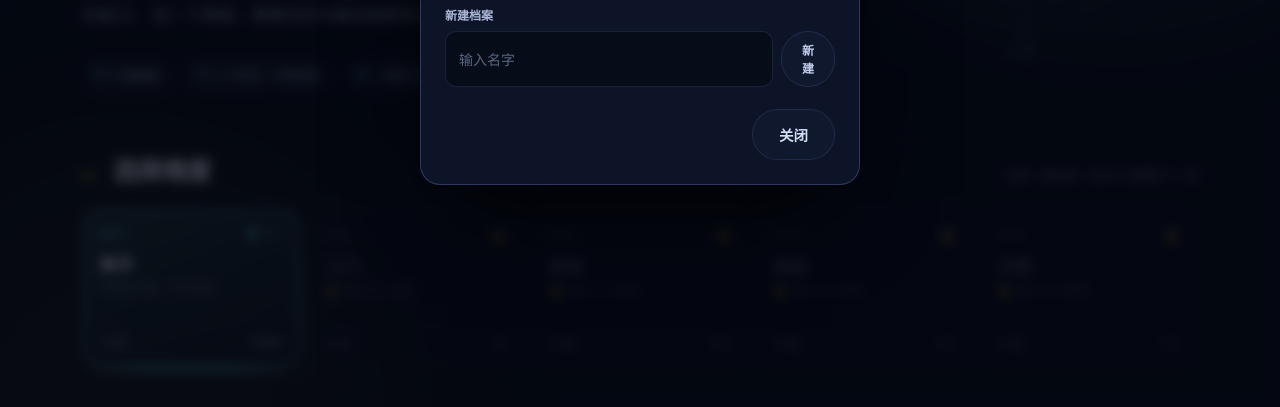
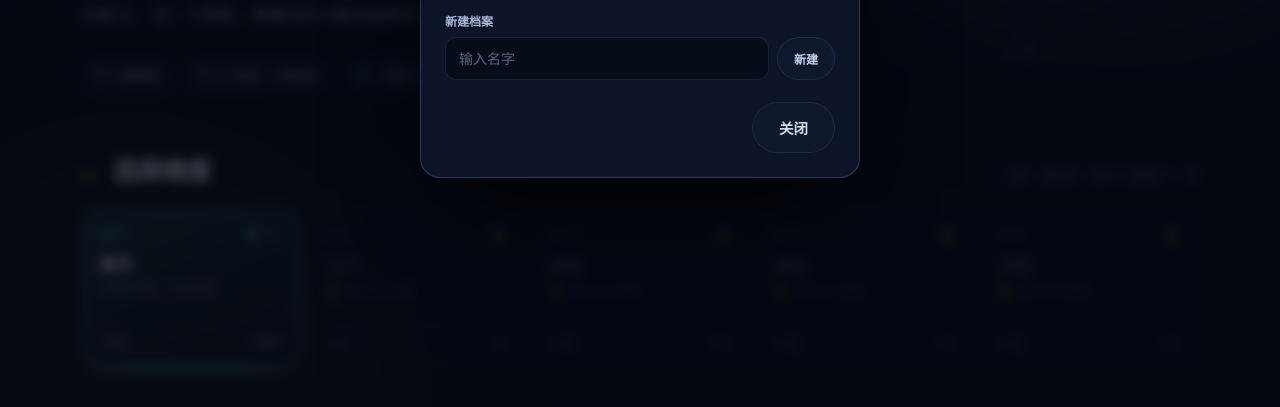
Before and after one commit to potato10086-big/focus-train-lab, a plain HTML site: page index.html in a window 1280 px wide. Both pictures are taken after a click on the button "训练者". Shown: the part 393-800 px from the top of the page. Drawn offline with Linux system fonts and the light colour scheme.

```diff
--- a/index.html
+++ b/index.html
@@ -438,6 +438,9 @@ h1 .l2{display:block;font-family:"Songti SC","STSong","SimSun",Georgia,serif;fon
 .field input,.field textarea{width:100%;padding:11px 13px;border-radius:11px;font-size:14px;
   background:rgba(7,11,22,.8);border:1px solid var(--line);color:#EAF0FF;font-family:inherit;resize:vertical}
 .field textarea{font-family:ui-monospace,Consolas,monospace;font-size:11px;line-height:1.5;min-height:70px}
+.inline-row{display:flex;gap:8px}
+.inline-row input{flex:1;min-width:0}
+.inline-row .btn-sm{flex:0 0 auto;white-space:nowrap}
 .field input::placeholder,.field textarea::placeholder{color:#5C6885}
 .row-between{display:flex;align-items:center;justify-content:space-between;gap:14px;
   padding:12px 0;border-bottom:1px solid rgba(120,145,220,.1)}
@@ -752,7 +755,7 @@ h1 .l2{display:block;font-family:"Songti SC","STSong","SimSun",Georgia,serif;fon
     <div class="prof-list" id="profList"></div>
     <div class="field" style="margin-top:16px;margin-bottom:0">
       <label for="newProfInput">新建档案</label>
-      <div style="display:flex;gap:8px">
+      <div class="inline-row">
         <input id="newProfInput" maxlength="12" placeholder="输入名字" autocomplete="off">
         <button class="btn-sm" id="newProfBtn">新建</button>
       </div>
```
